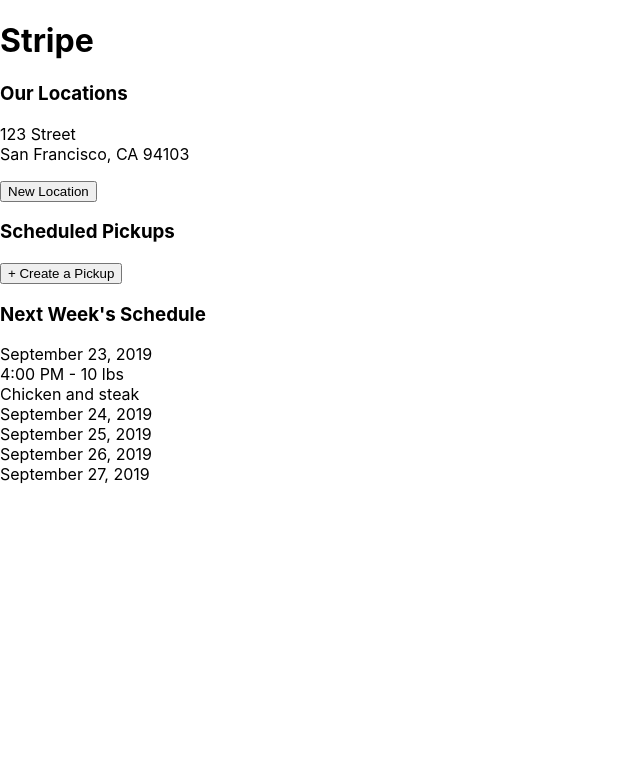
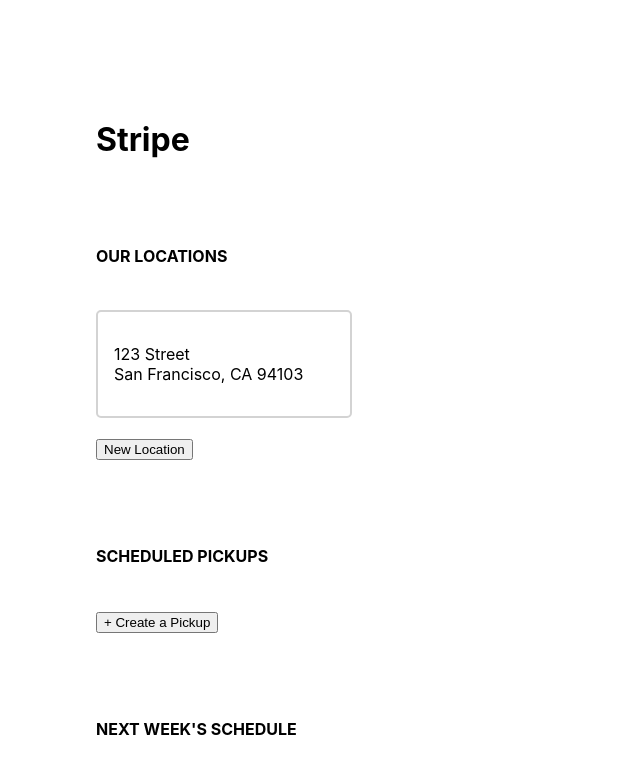
Before and after one commit to Replate-Lambda-BuildWeeks/Replate-React, a React (Create React App) app: page / in a window 1280 px wide. Shown: the top 782 px of the page, without its empty margins (0-640 px from the left). Built offline with nearby package versions, Linux system fonts and the light colour scheme.

Commit message:
added some CSS for dashboard

```diff
--- a/src/App.js
+++ b/src/App.js
@@ -1,5 +1,5 @@
 import React from 'react';
-
+import './Dashboard.css';
 import './App.css';
 import FormikPickupForm from './Components/Business/PickupForm';
 import ModifyPickupForm from './Components/Business/ModifyPickupForm';
--- a/src/Components/Business/Dashboard.js
+++ b/src/Components/Business/Dashboard.js
@@ -28,7 +28,7 @@
             <div className="week-schedule">
                 <div className="day-schedule">
                     <div className='day-schedule__date'>September 23, 2019</div>
-                {/* map over appointments here */}
+
                 <div className='day-schedule__pickup'>
                         <div className="pickup-info">
                             <div className="pickup-time-amount">4:00 PM - 10 lbs</div>
--- a/src/Components/Business/LocationForm.js
+++ b/src/Components/Business/LocationForm.js
@@ -2,7 +2,7 @@
 import { Form, Field, withFormik } from 'formik';
 // import axios from 'axios';
 import * as Yup from 'yup';
-import UserContext from '../../contexts/UserContext';
+
 
 const LocationForm = props => {
 
--- /dev/null
+++ b/src/Dashboard.css
@@ -0,0 +1,66 @@
+.dashboard {
+    width: 85%;
+    margin: 1.8rem auto;
+    padding-top: 70px;
+
+}
+
+    .dashboard-subheader {
+        font-size: 1.0rem;
+        margin-bottom: 0;
+        text-transform: uppercase;
+        margin: 2.8rem 0;
+    }
+
+    .dashboard-section {
+        margin: 5.4rem 0;
+    }
+
+    .dashboard-locations {
+        width: 100%;
+        flex-wrap: wrap;
+    }
+
+    .dashboard-location {
+        max-width: 220px;
+        border: 2px solid;
+        border-radius: 5px;
+        border-color: lightgrey;
+        margin: 1.2rem 0;
+        margin-right: 3.2rem;
+        padding: 1rem;
+    }
+
+    .week-schedule {
+        width: 100%;
+        height: 250px;
+        display: grid;
+        grid-template-columns: repeat(5, 1fr);
+        grid-template-rows: 1fr;
+        grid-column-gap: 1.5rem;
+    }
+        .day-schedule {
+            border: 2px solid #424242;
+            padding: 1.5rem 1rem;
+        }
+            .day-schedule__date {
+                font-size: 1.0rem;
+                text-transform: uppercase;
+                padding-bottom: 1rem;
+                border-bottom: 1px solid;
+                line-height: 2.4rem;
+            }
+            .day-schedule__pickup {
+                width: 95%;
+                margin: 0.5rem auto;
+            }
+
+                    .pickup-time-amount {
+                        font-size: 1rem;
+                    }
+
+                    .pickup-type {
+                        font-size: 1.0rem;
+                        margin: 1rem 0;
+                        line-height: 2rem;
+                    }
```
